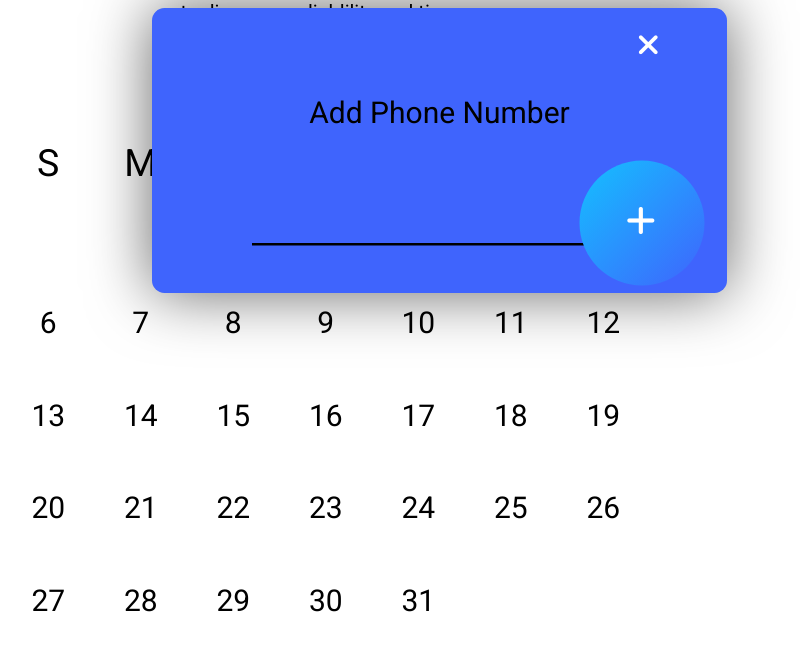
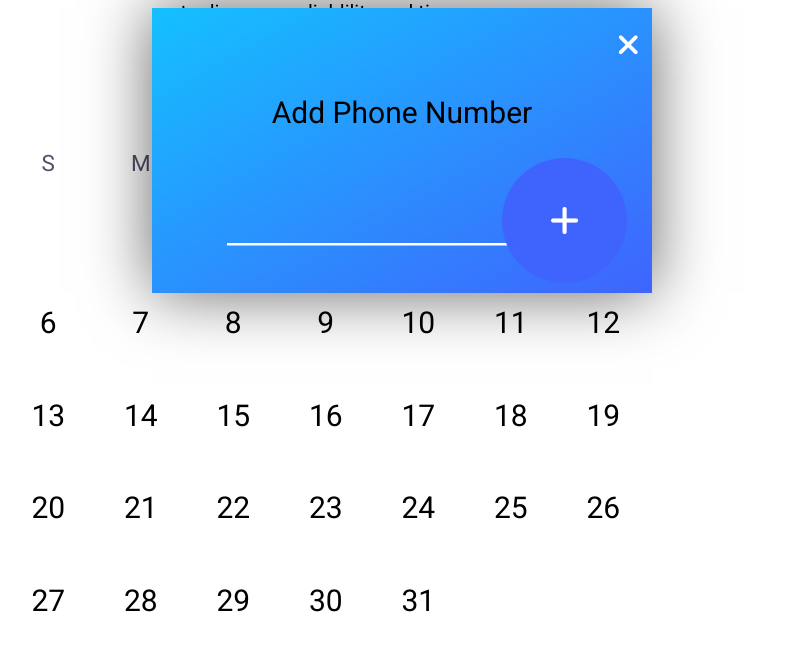
Before and after one commit to pokyparachute66/Accuracy, a plain HTML site: page index.html in a window 1280 px wide. Both pictures are taken after a click on the element "10". Shown: the part 7362-8012 px from the top of the page, without its empty margins (313-1113 px from the left). Drawn offline with Linux system fonts and the light colour scheme.

Commit message:
commit two

```diff
--- a/styles.css
+++ b/styles.css
@@ -3,6 +3,9 @@ body {
     margin: 0;
     width: 100vw;
     font-family: 'Roboto', sans-serif;
+}
+
+*{
     box-sizing: border-box;
 }
 
@@ -797,12 +800,14 @@ DEALINGS IN THE SOFTWARE.
 
 
 
+
+
+button:focus, input:focus{outline: none;}
+
 .calendar{
-
   margin: calc(50vh - 100px) auto 0 auto;
   width: 260px;
   height: 200px;
-  color: black;
   text-align: center;
   transform: scale(2.5);
 }
@@ -822,7 +827,7 @@ DEALINGS IN THE SOFTWARE.
 
 .day:hover{
   color: #fff;
-  background: linear-gradient(to top left, #3f64fd, #14c0ff);
+  background: #3f64fd;
 }
 
 
@@ -830,8 +835,8 @@ DEALINGS IN THE SOFTWARE.
   margin: 0px;
   width: 37px;
   height: 20px;
-  color: black;
-  font-size: 15px;
+  color: #515067;
+  font-size: 9px;
   line-height: 20px;
   text-transform: uppercase;
   float: left;
@@ -851,8 +856,7 @@ DEALINGS IN THE SOFTWARE.
   bottom: 50px;
   width: 200px;
   min-height: 50px;
-  background: #3f64fd;
-  border-radius: 5px;
+  background: linear-gradient(to top left, #3f64fd, #14c0ff);
   transition: all .2s ease 0s;
   visibility: hidden;
   opacity: 0;
@@ -871,33 +875,30 @@ DEALINGS IN THE SOFTWARE.
 #add .close{
   position: absolute;
   top: 0px;
-  right: 5%;
-    width: 40px;
+  right: 5px;
   color: white;
 }
 
 #add input[type="text"]{
   width: 140px;
   padding: 3px 5px;
-  color: white;
+  color: #fff;
   background: none;
   border: none;
-  border-bottom: 1px solid black;
+  border-bottom: 1px solid white;
 }
 
 #add button{
-    position: absolute;
   height: 50px;
   width: 50px;
-  color: white;
-    left: 0%;
-    top: 0%;
-    transform: translate(-50%,-50%);
-    left: 85%;
-    top: 75%;
+  color: #fff;
+  line-height: 23px;
   text-align: center;
-  background: linear-gradient(to top left, #3f64fd, #14c0ff);
+  background: #3f64fd;
   border: none;
+    left: 70%;
+    top:53%;
+    position: absolute;
   border-radius: 100%;
   cursor: pointer;
 }
@@ -906,7 +907,6 @@ DEALINGS IN THE SOFTWARE.
   padding: 5px;
   line-height: 12px;
   text-align: left;
-  border-bottom: 1px solid black;
 }
 
 .day.active{
```
